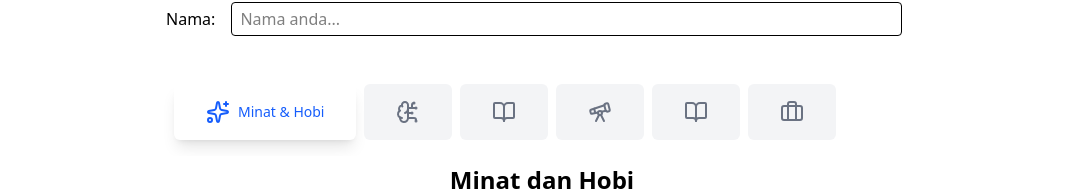
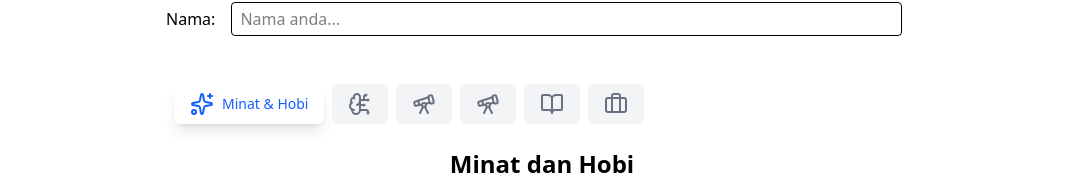
Before and after one commit to adam-gbyte/kknkabandungan, a React (Vite) app: page /pemantapan-karir in a window 1280 px wide. Shown: the part 194-385 px from the top of the page, without its empty margins (98-1181 px from the left). Built offline with nearby package versions, Linux system fonts and the light colour scheme; no server answers.

Commit message:
Update Tabs component for improved animation and replace icon in PemantapanKarir page

```diff
--- a/src/components/Tabs.jsx
+++ b/src/components/Tabs.jsx
@@ -1,4 +1,5 @@
 import { useState } from "react";
+import { motion, AnimatePresence } from "framer-motion";
 
 export default function Tabs({ tabs = [] }) {
   const [activeIndex, setActiveIndex] = useState(0);
@@ -20,13 +21,24 @@ export default function Tabs({ tabs = [] }) {
             <button
               key={index}
               onClick={() => setActiveIndex(index)}
-              className={`flex items-center gap-2 px-8 py-4 text-sm cursor-pointer font-medium bg-gray-100 rounded-md transition-all duration-200 ${
+              className={`flex items-center p-2 px-4 text-sm cursor-pointer font-medium bg-gray-100 rounded-md transition-all duration-200 ${
                 activeIndex === index
-                  ? "bg-white shadow-lg text-blue-600"
+                  ? "bg-white gap-2 shadow-lg text-blue-600"
                   : "text-gray-500 hover:text-blue-500"
               }`}
             >
-              {tab.icon} {activeIndex === index ? tab.label : ""}
+              <span className="transition-opacity duration-500">
+                {tab.icon}
+              </span>
+              <span
+                className={`transition-all duration-500 ease-in-out origin-left ${
+                  activeIndex === index
+                    ? "opacity-100 max-w-[200px] duration-300"
+                    : "opacity-0 max-w-0 overflow-hidden duration-75"
+                }`}
+              >
+                {tab.label}
+              </span>
             </button>
           ))}
         </div>
--- a/src/pages/PemantapanKarir.jsx
+++ b/src/pages/PemantapanKarir.jsx
@@ -195,7 +195,7 @@ export default function PenguatanKarir() {
     },
     {
       label: "Kepribadian & Gaya Belajar",
-      icon: <BookOpen />,
+      icon: <Telescope />,
       content: (
         <KepribadianDanGayaBelajar
           kepribadian={kepribadian}
```
Also changed, not shown: 1 other file (tests, documents, lock files or other folders).
